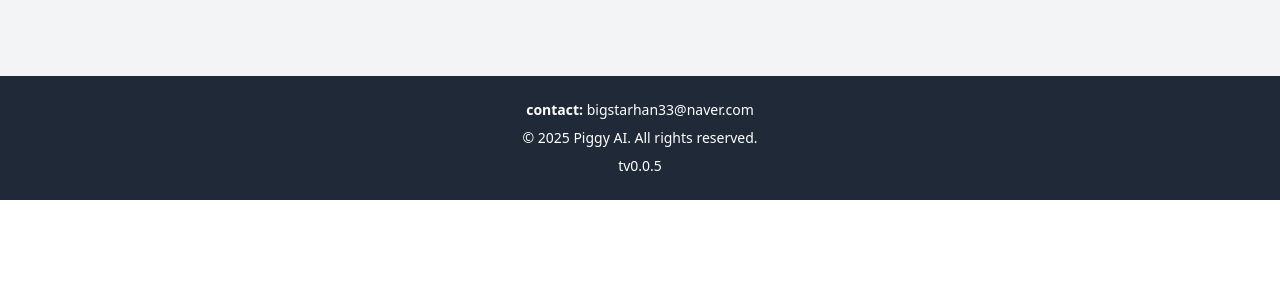
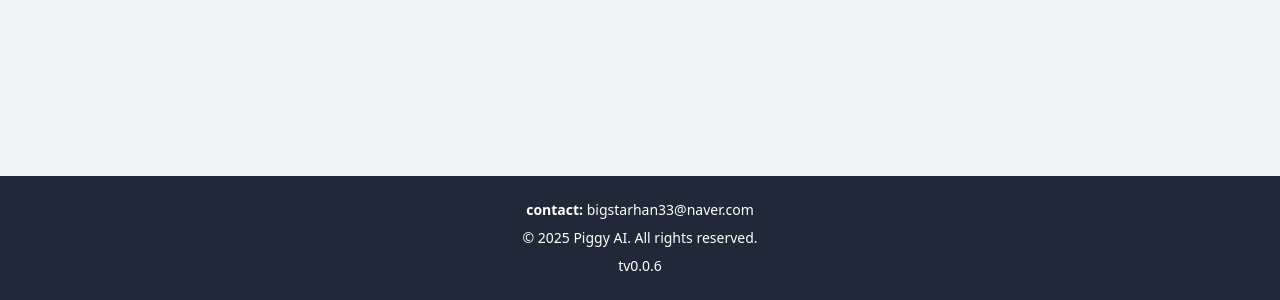
Before and after one commit to DaegyuHan/Piggy-AI, a Next.js app: page / in a window 1280 px wide. Shown: the part 854-1154 px from the top of the page. Before the commit the page ends 1054 px from the top, so only its background shows below. Built offline with nearby package versions, Linux system fonts and the light colour scheme.

Commit message:
[FIX] AdSense 광고 삽입 테스트 (광고 영역 설정) - tv0.0.6

```diff
--- a/app/page.js
+++ b/app/page.js
@@ -1,4 +1,3 @@
-import Logo from "@/components/Logo";
 import SearchWithResults from "@/components/SearchWithResults";
 import Footer from "@/components/Footer";
 import NavBar from "@/components/NavBar";
@@ -11,8 +10,8 @@ export default function Home() {
             <NavBar/>
             {/*<Logo/>*/}
             <SearchWithResults/>
-            {/* 광고 위치 (예: 페이지 하단) */}
-            <AdBanner slot="7010780807" />
+            {/* 광고 */}
+            <AdBanner slot="7010780807"/>
             <Footer/>
         </div>
     );
--- a/components/AdBanner.js
+++ b/components/AdBanner.js
@@ -12,13 +12,16 @@ export default function AdBanner({ slot = '7010780807' }) {
     }, []);
 
     return (
+        <div style={{width: '100%', minHeight: '100px'}}>
             <ins
                 className="adsbygoogle"
-            style={{ display: 'block' }}
+                style={{display: 'block'}}
                 data-ad-client="ca-pub-4773424574264862"
                 data-ad-slot={slot}
                 data-ad-format="auto"
                 data-full-width-responsive="true"
-        ></ins>
+            />
+        </div>
+
     );
 }
--- a/components/Footer.js
+++ b/components/Footer.js
@@ -14,7 +14,7 @@ function Footer() {
                     © {new Date().getFullYear()} Piggy AI. All rights reserved.
                 </p>
                 <p className="text-sm mt-2">
-                    tv0.0.5
+                    tv0.0.6
                 </p>
             </div>
         </div>
```
Lines whose indentation alone changed are shown as unchanged.
